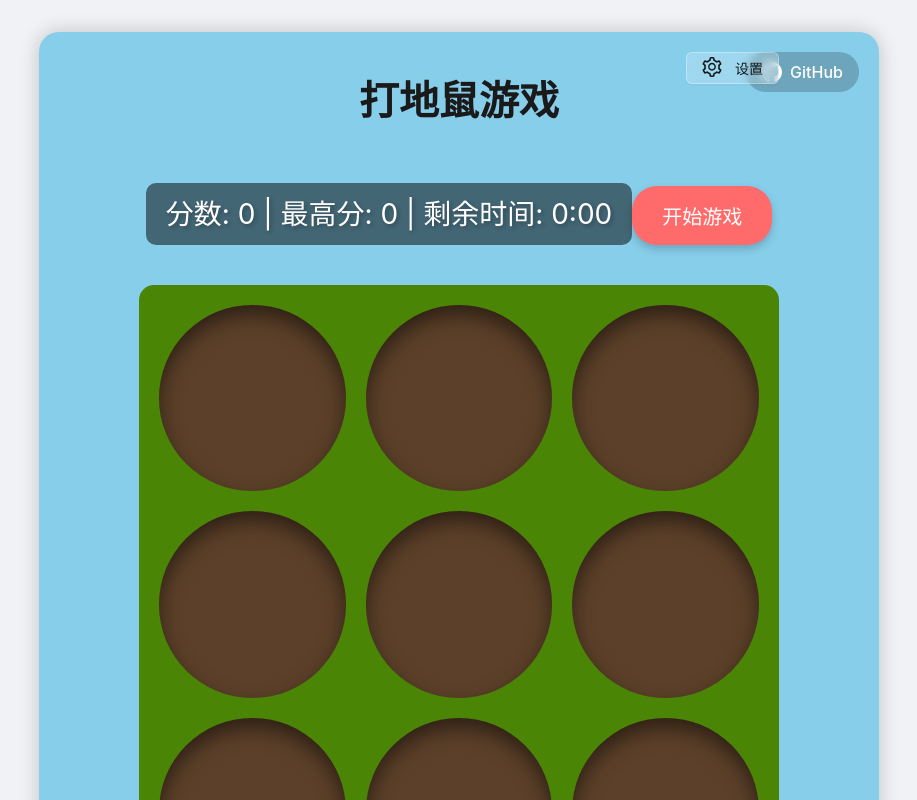
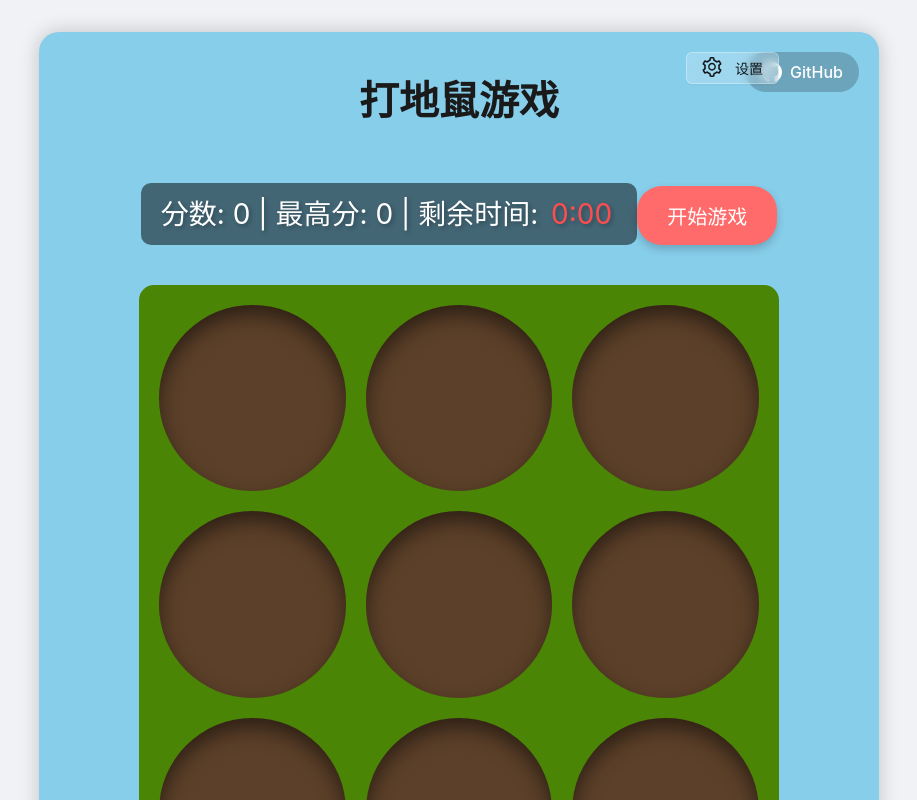
Before and after one commit to mhxy13867806343/react-hooks.-vite-Groundhopping, a React (Vite) app: page / in a window 1280 px wide. Shown: the top 800 px of the page, without its empty margins (181-1098 px from the left). Built offline with nearby package versions, Linux system fonts and the light colour scheme.

Commit message:
Initial commit

```diff
--- a/src/App.tsx
+++ b/src/App.tsx
@@ -1,6 +1,6 @@
 import React, { useState, useEffect, useCallback } from 'react';
 import styled from '@emotion/styled';
-import { keyframes } from '@emotion/react';
+import { keyframes, css } from '@emotion/react';
 import { Button as AntButton, Modal as AntModal, Select, Space } from 'antd';
 import { SettingOutlined } from '@ant-design/icons';
 import { useGameSettings } from './hooks/useGameSettings';
@@ -245,6 +245,22 @@ const whackAnimation = keyframes`
   100% { transform: scale(1) rotate(0deg); }
 `;
 
+const pulseAnimation = keyframes`
+  0% {
+    transform: scale(1);
+    color: #ff4d4f;
+  }
+  50% {
+    transform: scale(1.2);
+    color: #ff1f1f;
+    text-shadow: 0 0 10px rgba(255, 77, 79, 0.5);
+  }
+  100% {
+    transform: scale(1);
+    color: #ff4d4f;
+  }
+`;
+
 const HoleContainer = styled.div`
   position: relative;
   width: 100%;
@@ -282,6 +298,14 @@ const ScoreBoard = styled.div`
   padding: 10px 20px;
   border-radius: 10px;
   display: inline-block;
+`;
+
+const TimeText = styled.span<{ isLow: boolean }>`
+  ${props => props.isLow && css`
+    display: inline-block;
+    animation: ${pulseAnimation} 0.8s ease-in-out infinite;
+    padding: 0 5px;
+  `}
 `;
 
 const Button = styled.button`
@@ -759,7 +783,10 @@ const App: React.FC = () => {
       </h1>
 
       <ScoreBoard>
-        {translations[config.language].score}: {score} | {translations[config.language].highScore}: {highScore} | {translations[config.language].timeLeft}: {Math.floor(timeLeft / 60)}:{(timeLeft % 60).toString().padStart(2, '0')}
+        {translations[config.language].score}: {score} | {translations[config.language].highScore}: {highScore} | {translations[config.language].timeLeft}:{' '}
+        <TimeText isLow={timeLeft < 10}>
+          {Math.floor(timeLeft / 60)}:{(timeLeft % 60).toString().padStart(2, '0')}
+        </TimeText>
       </ScoreBoard>
 
       <Button
```
